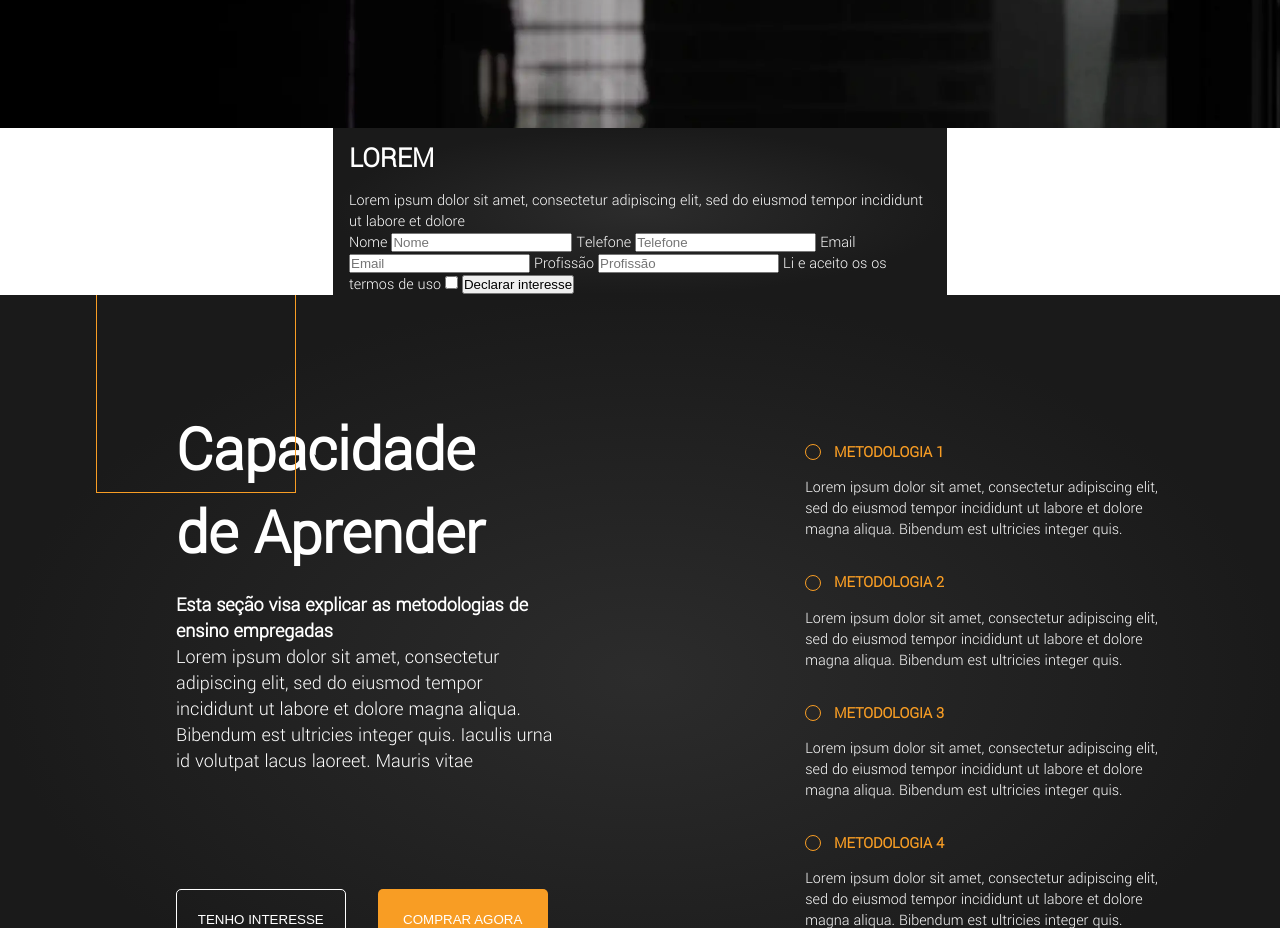
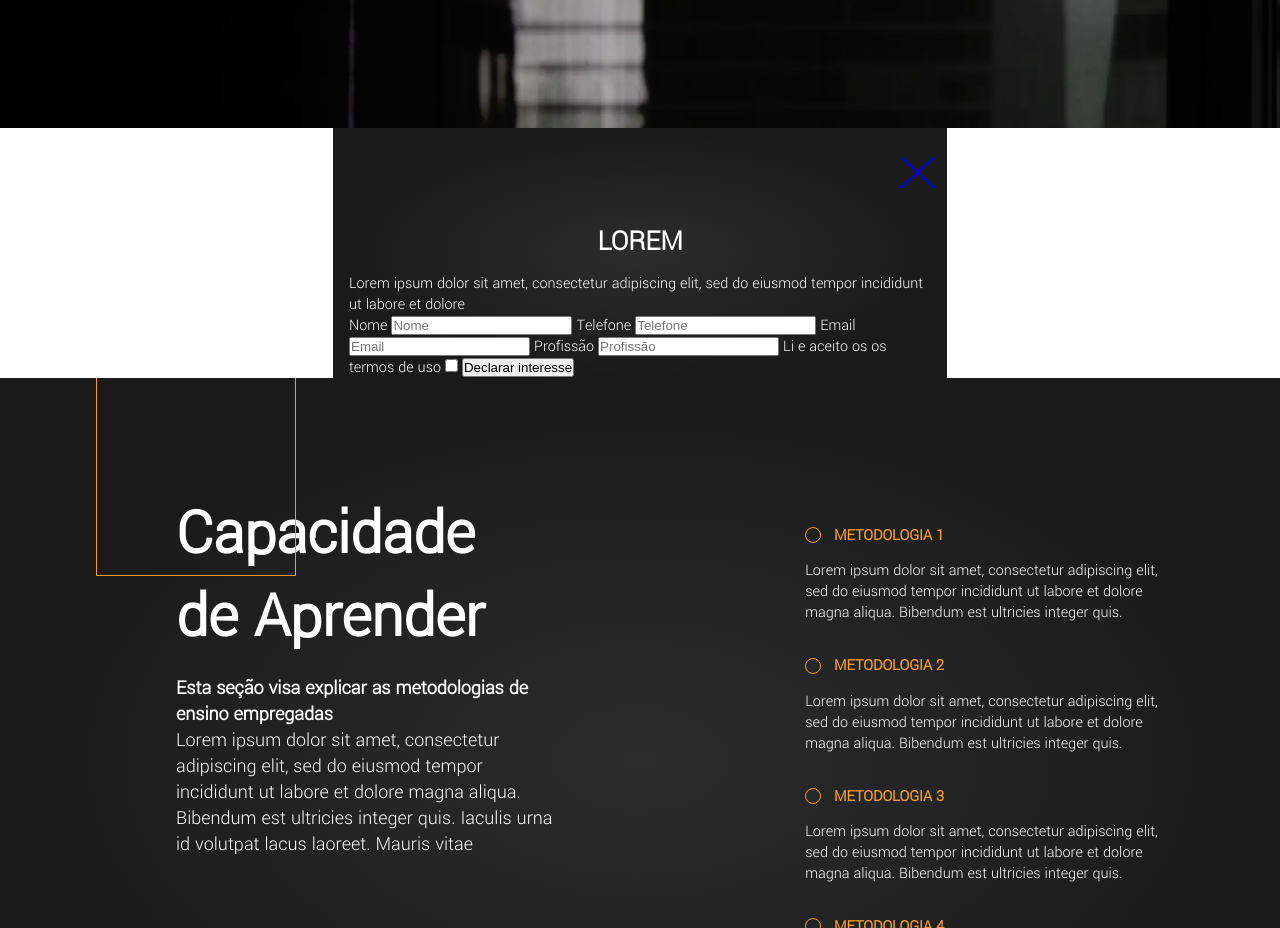
Before and after one commit to Ezequiel-Silva/SegundoProjeto, a website: page index.html in a window 1280 px wide. Shown: the part 5560-6488 px from the top of the page. Drawn offline with Linux system fonts and the light colour scheme.

Commit message:
Adding close button in modal section

```diff
--- a/assets/scss/_main.scss
+++ b/assets/scss/_main.scss
@@ -424,9 +424,16 @@
         flex-direction: column;
         margin: auto 1.3rem;
     }
+    .main__modal__close{
+        align-self: flex-end;
+        font-size: 4rem;
+        font-weight: 100;
+        transform: scaleX(1.5);
+    }
     .main__modal__title{
         text-transform: uppercase;
         font-size: 1.8rem;
+        text-align: center;
     }
 }
 
--- a/index.html
+++ b/index.html
@@ -385,6 +385,7 @@
 
         <section class="main__modal">
             <div class="container">
+                <a href="#" class="main__modal__close">x</a>
                 <h2 class="main__modal__title">Lorem</h2>
                 <p class="main__modal__description">Lorem ipsum dolor sit amet,
                     consectetur adipiscing elit, sed do eiusmod tempor incididunt
```
Also changed, not shown: assets/scss/style.css, 1 other file.
